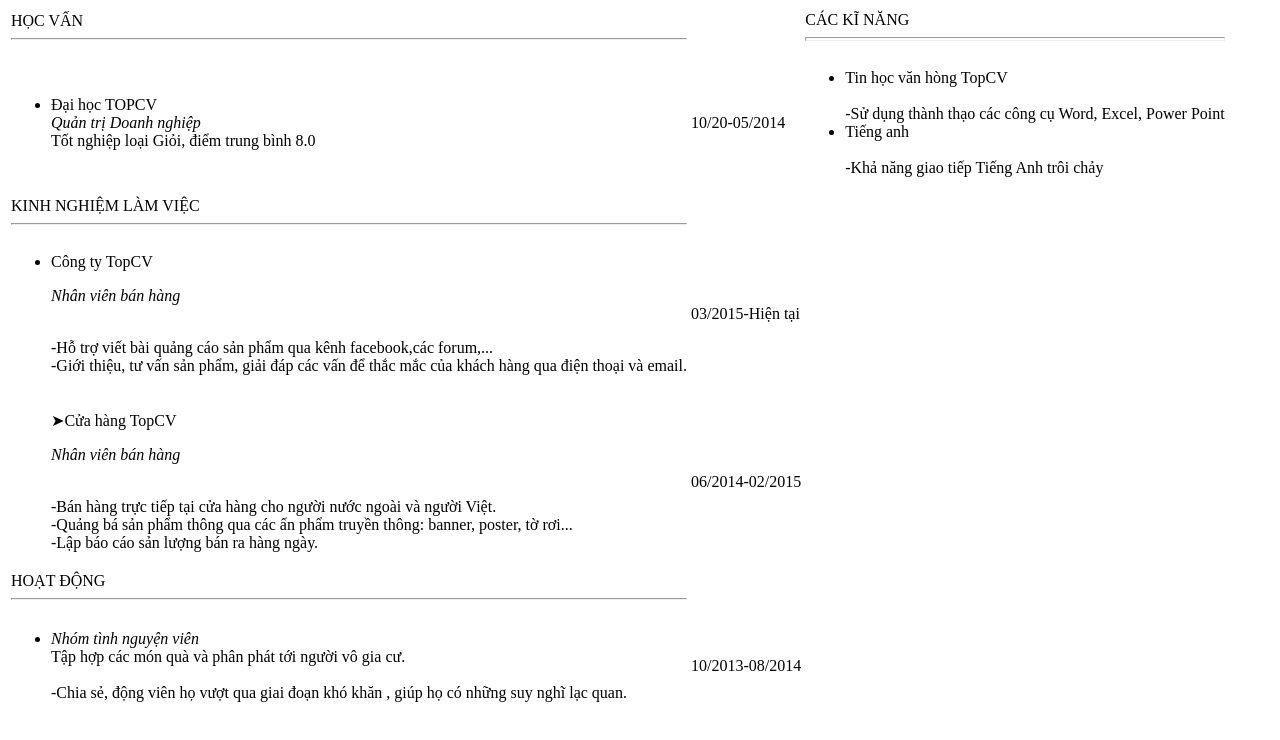
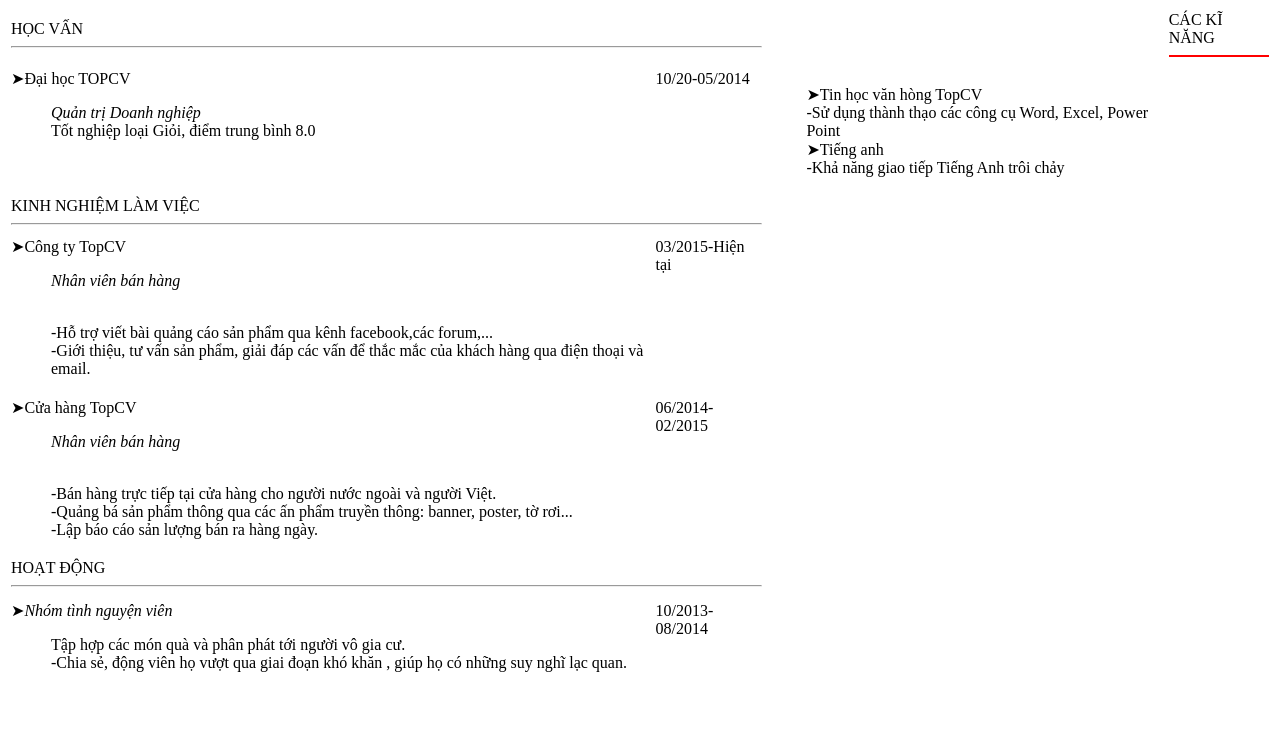
Before and after one commit to taphu98/MD1_GroupCV, a plain HTML site: page index.html in a window 1280 px wide. Drawn offline with Linux system fonts and the light colour scheme.

Commit message:
nua duoi cv

```diff
--- a/index.html
+++ b/index.html
@@ -7,75 +7,71 @@
 <body>
 <table >
     <tr>
-        <td>HỌC VẤN<hr></td>
+        <td colspan="2">HỌC VẤN<hr></td>
         <td></td>
-        <td>CÁC KĨ NĂNG
-            <hr size="4px"></td>
+        <td >CÁC KĨ NĂNG
+            <hr size="2px" color="red"></td>
     </tr>
     <tr>
-        <td >
-            <ul><li>
-                Đại học TOPCV <br>
-            <i>Quản trị Doanh nghiệp</i><br>
+        <td  style="vertical-align: text-top"> &#10148;Đại học TOPCV
+                <br>
+           <ul> <i>Quản trị Doanh nghiệp</i><br>
             Tốt nghiệp loại Giỏi, điểm trung bình 8.0 <br>
-                </li>
-            </ul>
+           </ul>
         </td>
-        <td>10/20-05/2014</td>
+        <td style="vertical-align: text-top">10/20-05/2014</td>
         <td>
             <ul>
-                <li>Tin học văn hòng TopCV</li>
+                &#10148;Tin học văn hòng TopCV
                 <br>-Sử dụng thành thạo các công cụ Word, Excel, Power Point
-                <li>Tiếng anh</li>
+                <br> &#10148;Tiếng anh
                 <br>-Khả năng giao tiếp Tiếng Anh trôi chảy
             </ul>
         </td>
         <tr>
-        <td>KINH NGHIỆM LÀM VIỆC
+        <td colspan="2">KINH NGHIỆM LÀM VIỆC
             <hr>
         </td>
         <td></td>
         <td></td>
         <tr>
-        <td>
+        <td style="vertical-align: text-top">&#10148;Công ty TopCV
             <ul>
-                <li>Công ty TopCV</li>
                 <p><i>Nhân viên bán hàng</i></p>
                 <br>-Hỗ trợ viết bài quảng cáo sản phẩm qua kênh facebook,các forum,...
                 <br>-Giới thiệu, tư vấn sản phẩm, giải đáp các vấn để thắc mắc của khách hàng qua điện thoại và email.
             </ul>
         </td>
-    <td>03/2015-Hiện tại</td>
+    <td style="vertical-align: text-top">03/2015-Hiện tại</td>
     <td></td>
 </tr>
     <tr>
-        <td>
-            <ul >
+        <td style="vertical-align: text-top">
                 &#10148;Cửa hàng TopCV
-                <p><i>Nhân viên bán hàng</i></p>
+            <ul>
+            <p><i>Nhân viên bán hàng</i></p>
                 <br>-Bán hàng trực tiếp tại cửa hàng cho người nước ngoài và người Việt.
                 <br>-Quảng bá sản phẩm thông qua các ấn phẩm truyền thông: banner, poster, tờ rơi...
                 <br>-Lập báo cáo sản lượng bán ra hàng ngày.
-            </ul>
-        <td>06/2014-02/2015</td>
+            </ul></td>
+        <td style="vertical-align: text-top">06/2014-02/2015</td>
         <td></td>
 </tr>
     <tr>
-    <td>HOẠT ĐỘNG
+    <td colspan="2">HOẠT ĐỘNG
         <hr></td>
     <td></td>
     <td></td>
 </tr>
     <tr></tr>
-    <td>
-    <ul>
-        <li><i>Nhóm tình nguyện viên</i><br>
+    <td style="vertical-align: text-top">
+        &#10148;<i>Nhóm tình nguyện viên</i><br>
+        <ul>
             Tập hợp các món quà và phân phát tới người vô gia cư.
-        </li>
         <br>-Chia sẻ, động viên họ vượt qua giai đoạn khó khăn , giúp họ có những suy nghĩ lạc quan.
-    </ul>
+        </ul>
     </td>
-    <td>10/2013-08/2014</td>
+    <td style="vertical-align: text-top">10/2013-08/2014</td>
     <td></td>
     </tr>
 </table>
```
